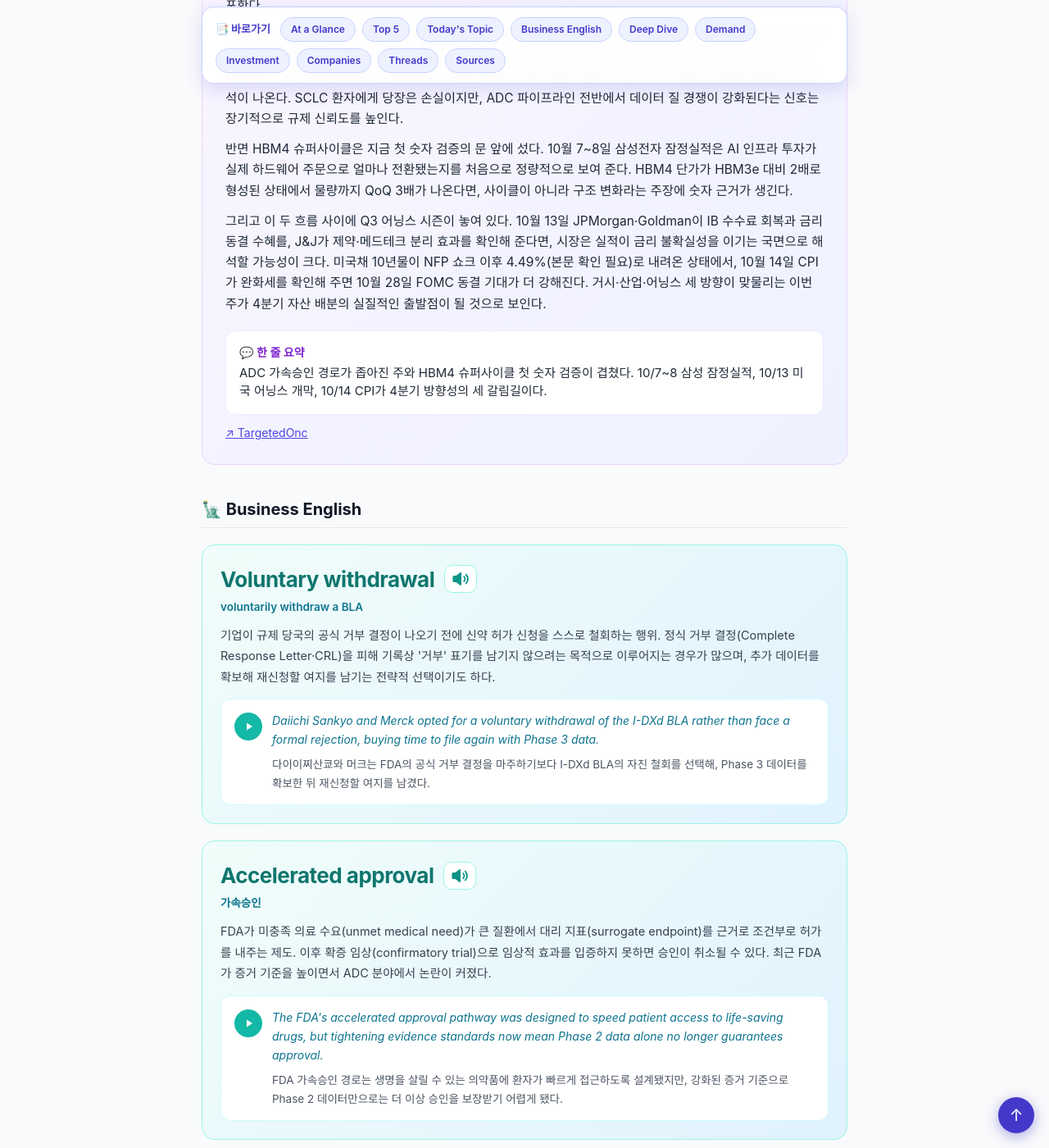
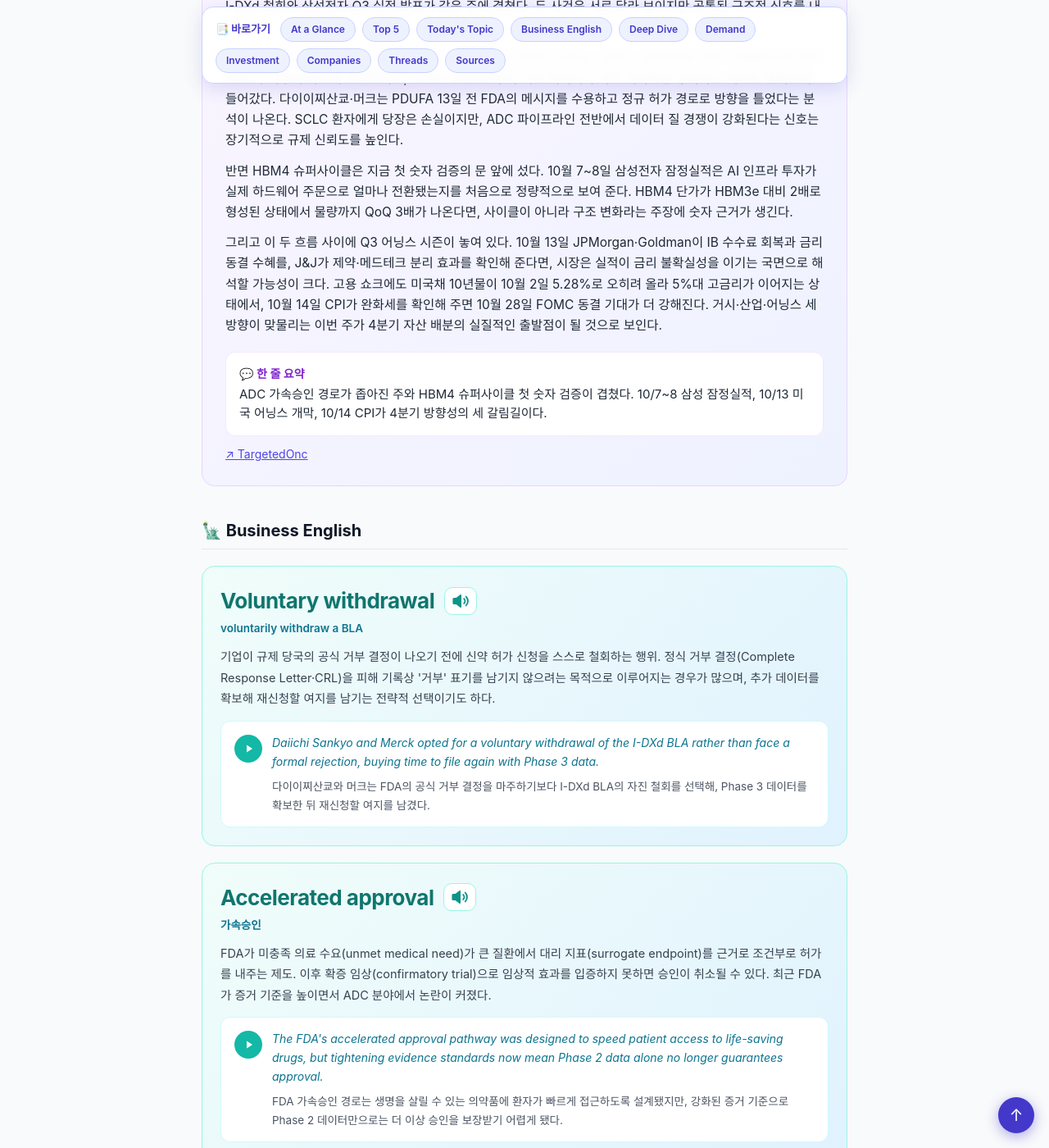
Before and after one commit to kakyungkim/kakyungkim.github.io, a Jekyll site: the page econ-radar/2026-10-04.html, which Jekyll copies as it is, in a window 1280 px wide and 1400 px high, scrolled down 3894 px. Shown: the whole window at 82% size. Built offline with Jekyll 4.4.1, drawn with Linux system fonts in a browser that asks for light colours; nearby versions of some CDN libraries; some web fonts are replaced; some of the changed text lies outside the part shown.

Commit message:
econ-radar: 10-04, 10-06, W40 오기 정정
10-04 코스피 8,000과 국채 10년물 4.49%, 원/달러 1,530원대를 10/2 실제 값(7,003.74, 5.28%, 1,345.75원)으로, 10-06 10년물 흐름, W40 NFP 발표일을 10월 2일로 고쳤다.

```diff
--- a/econ-radar/2026-10-04.html
+++ b/econ-radar/2026-10-04.html
@@ -1,9 +1,9 @@
 <!DOCTYPE html>
 <html lang="ko">
 <head>
-<link rel="canonical" href="https://kakyungkim.github.io/econ-radar/2026-10-04.html">
   <meta charset="UTF-8">
   <meta name="viewport" content="width=device-width, initial-scale=1.0">
+  <link rel="canonical" href="https://kakyungkim.github.io/econ-radar/2026-10-04.html">
   <title>econ-radar — 2026-10-04</title>
   <script src="https://cdn.tailwindcss.com"></script>
   <style>
@@ -397,7 +397,7 @@
           <p class="text-[15px] text-gray-600 leading-relaxed mb-1">삼성전자 Q3 2026 잠정실적이 이번 주(10월 7~8일) 공개될 예정이다. 시장 컨센서스는 영업이익 116조원으로 분기 사상 최초 100조원 돌파가 기대된다. Q2 영업이익(89.4조원, 약 584억달러)에서 29% 추가 도약이 예상된다. HBM4(고대역폭메모리 4세대) 매출은 전 분기 대비 3배 이상 급증이 예상된다.</p>
           <div class="why-matters">
             <div class="label">KEY POINT</div>
-            <div class="text">HBM4 단가는 HBM3e 대비 약 2배($31~36/GB(본문 확인 필요) vs $17~18/GB(본문 확인 필요))에 형성돼 있다. NVIDIA Vera Rubin 플랫폼의 4분기 OEM 출하가 임박해 HBM4 수요 가시성이 높아진 상태다. Q3 실적이 컨센서스를 충족하면 코스피 8,000 방어선의 구조적 근거가 강화된다는 분석이 나온다.</div>
+            <div class="text">HBM4 단가는 HBM3e 대비 약 2배($31~36/GB(본문 확인 필요) vs $17~18/GB(본문 확인 필요))에 형성돼 있다. NVIDIA Vera Rubin 플랫폼의 4분기 OEM 출하가 임박해 HBM4 수요 가시성이 높아진 상태다. Q3 실적이 컨센서스를 충족하면 10월 2일 7,003.74로 7,000선을 되찾은 코스피의 상승 근거가 강화된다는 분석이 나온다.</div>
           </div>
           <div class="customer">
             <div class="label">🙋 DEMAND</div>
@@ -501,7 +501,7 @@
           <p>I-DXd 철회와 삼성전자 Q3 실적 발표가 같은 주에 겹쳤다. 두 사건은 서로 달라 보이지만 공통된 구조적 신호를 내포한다.</p>
           <p>FDA의 이번 사실상 거부는 ADC 붐 기저의 증거 기준이 바뀌고 있다는 신호다. 2020년대 초반 가속승인으로 여러 ADC가 시장에 빠르게 진입했지만, FDA는 2024년부터 기반 데이터가 약한 의약품을 정리하는 재검토 캠페인에 들어갔다. 다이이찌산쿄·머크는 PDUFA 13일 전 FDA의 메시지를 수용하고 정규 허가 경로로 방향을 틀었다는 분석이 나온다. SCLC 환자에게 당장은 손실이지만, ADC 파이프라인 전반에서 데이터 질 경쟁이 강화된다는 신호는 장기적으로 규제 신뢰도를 높인다.</p>
           <p>반면 HBM4 슈퍼사이클은 지금 첫 숫자 검증의 문 앞에 섰다. 10월 7~8일 삼성전자 잠정실적은 AI 인프라 투자가 실제 하드웨어 주문으로 얼마나 전환됐는지를 처음으로 정량적으로 보여 준다. HBM4 단가가 HBM3e 대비 2배로 형성된 상태에서 물량까지 QoQ 3배가 나온다면, 사이클이 아니라 구조 변화라는 주장에 숫자 근거가 생긴다.</p>
-          <p>그리고 이 두 흐름 사이에 Q3 어닝스 시즌이 놓여 있다. 10월 13일 JPMorgan·Goldman이 IB 수수료 회복과 금리 동결 수혜를, J&amp;J가 제약·메드테크 분리 효과를 확인해 준다면, 시장은 실적이 금리 불확실성을 이기는 국면으로 해석할 가능성이 크다. 미국채 10년물이 NFP 쇼크 이후 4.49%(본문 확인 필요)로 내려온 상태에서, 10월 14일 CPI가 완화세를 확인해 주면 10월 28일 FOMC 동결 기대가 더 강해진다. 거시·산업·어닝스 세 방향이 맞물리는 이번 주가 4분기 자산 배분의 실질적인 출발점이 될 것으로 보인다.</p>
+          <p>그리고 이 두 흐름 사이에 Q3 어닝스 시즌이 놓여 있다. 10월 13일 JPMorgan·Goldman이 IB 수수료 회복과 금리 동결 수혜를, J&amp;J가 제약·메드테크 분리 효과를 확인해 준다면, 시장은 실적이 금리 불확실성을 이기는 국면으로 해석할 가능성이 크다. 고용 쇼크에도 미국채 10년물이 10월 2일 5.28%로 오히려 올라 5%대 고금리가 이어지는 상태에서, 10월 14일 CPI가 완화세를 확인해 주면 10월 28일 FOMC 동결 기대가 더 강해진다. 거시·산업·어닝스 세 방향이 맞물리는 이번 주가 4분기 자산 배분의 실질적인 출발점이 될 것으로 보인다.</p>
         </div>
         <div class="mt-5 p-4 bg-white rounded-xl border border-purple-100">
           <p class="text-sm font-semibold text-purple-700 mb-1">💬 한 줄 요약</p>
@@ -612,11 +612,11 @@
           <details class="bg-white rounded-2xl border border-gray-100 shadow-sm overflow-hidden">
             <summary class="flex items-center gap-3 p-5 hover:bg-gray-50 transition-colors">
               <span class="sum-badge badge-macro text-xs font-semibold px-2 py-1 rounded-full flex-shrink-0">Macro</span>
-              <span class="font-semibold text-gray-900 text-[15px] flex-1">미 국채 10년물 4.49% — NFP 쇼크 후 채권 랠리, 10/14 CPI가 경로 결정</span>
+              <span class="font-semibold text-gray-900 text-[15px] flex-1">미 국채 10년물 5.28% — NFP 쇼크에도 5%대 유지, 10/14 CPI가 경로 결정</span>
               <span class="chevron text-gray-400 flex-shrink-0">▼</span>
             </summary>
             <div class="px-5 pb-5 pt-1 text-[15px] text-gray-800 leading-relaxed border-t border-gray-100">
-              <p class="mt-3">9월 NFP +29,000명 쇼크 이후 미 국채 10년물이 4.487%(본문 확인 필요)로 내려왔다. 5년물 4.252%(본문 확인 필요), 30년물 4.941%(본문 확인 필요)를 기록 중이다. 10월 14일 CPI 발표가 완화세를 확인하면 10/28 FOMC 동결 기대가 더 강해지면서 10년물 4.3~4.4% 레인지 탐색 가능성이 있다는 분석이 나온다.</p>
+              <p class="mt-3">9월 NFP +29,000명 쇼크가 나온 10월 2일, 미 국채 10년물은 장중 하락했다가 5.28%로 마감해 전날(5.24%)보다 올랐다. 같은 날 5년물은 5.06%, 30년물은 5.63%였다. 10월 14일 CPI가 완화세를 확인해야 10/28 FOMC 동결 기대가 굳고 10년물이 5% 초반으로 내려갈 여지가 생긴다.</p>
               <div class="grid md:grid-cols-2 gap-3 mt-3">
                 <div class="bg-green-50 border border-green-200 rounded-xl p-4">
                   <p class="text-xs font-bold text-green-700 mb-2">강세 근거</p>
@@ -629,9 +629,9 @@
               </div>
               <div class="why-matters mt-4">
                 <div class="label">전략 프레임</div>
-                <div class="text">10/14 CPI가 이번 달 가장 중요한 단일 데이터다. 10년물 4.5% 돌파 vs 4.3% 하향이 4분기 자산 배분 전략을 가른다.</div>
+                <div class="text">10/14 CPI가 이번 달 가장 중요한 단일 데이터다. 10년물이 5%대 초반으로 내려오느냐, 5.3%를 넘어 고점을 높이느냐가 4분기 자산 배분 전략을 가른다.</div>
               </div>
-              <p class="mt-3 text-sm text-gray-500"><a href="https://www.mortgagenewsdaily.com/treasury/10yr" class="underline text-indigo-600" target="_blank">↗ MortgageNewsDaily</a> · <a href="https://www.briefing.com/bond-market-update/archive/2026/7/20/treasury-market-summary" class="underline text-indigo-600" target="_blank">↗ Briefing.com 채권 요약</a> · <a href="https://fedratecalc.com/us-economic-calendar/october-2026/" class="underline text-indigo-600" target="_blank">↗ FedRateCalc 캘린더</a></p>
+              <p class="mt-3 text-sm text-gray-500"><a href="https://fred.stlouisfed.org/series/DGS10" class="underline text-indigo-600" target="_blank">↗ FRED 10년물(DGS10)</a> · <a href="https://fred.stlouisfed.org/series/DGS5" class="underline text-indigo-600" target="_blank">↗ FRED 5년물(DGS5)</a> · <a href="https://fred.stlouisfed.org/series/DGS30" class="underline text-indigo-600" target="_blank">↗ FRED 30년물(DGS30)</a> · <a href="https://fedratecalc.com/us-economic-calendar/october-2026/" class="underline text-indigo-600" target="_blank">↗ FedRateCalc 캘린더</a></p>
             </div>
           </details>
 
@@ -655,7 +655,7 @@
               <div class="grid md:grid-cols-2 gap-3 mt-3">
                 <div class="bg-green-50 border border-green-200 rounded-xl p-4">
                   <p class="text-xs font-bold text-green-700 mb-2">강세 근거</p>
-                  <p class="text-[14px] text-gray-800 leading-relaxed">HBM4 단가·물량 동시 상승 + NVIDIA Vera Rubin 4Q 출하 → AI 인프라 투자가 하드웨어 주문으로 전환됐다는 구조적 확인이 된다. 코스피 8,000 방어 근거가 강화된다.</p>
+                  <p class="text-[14px] text-gray-800 leading-relaxed">HBM4 단가·물량 동시 상승 + NVIDIA Vera Rubin 4Q 출하 → AI 인프라 투자가 하드웨어 주문으로 전환됐다는 구조적 확인이 된다. 코스피 7,000선 유지 근거가 강화된다.</p>
                 </div>
                 <div class="bg-red-50 border border-red-200 rounded-xl p-4">
                   <p class="text-xs font-bold text-red-700 mb-2">약세 근거</p>
@@ -837,7 +837,7 @@
             <span class="badge-ai text-xs font-semibold px-2.5 py-1 rounded-full">AI</span>
           </div>
           <h3 class="text-[16px] font-bold text-gray-900 mb-3">삼성전자·SK하이닉스 — HBM4 슈퍼사이클 첫 숫자 검증 주</h3>
-          <p class="text-[15px] text-gray-800 leading-relaxed">삼성전자(005930) Q3 잠정실적(10/7~8), SK하이닉스(000660) Q3 실적(10/27). HBM4 단가(HBM3e 대비 2배)·물량(QoQ 3배 추정) 동시 상승이 확인되면 코스피 8,000 방어 근거가 강화된다는 분석이 나온다.</p>
+          <p class="text-[15px] text-gray-800 leading-relaxed">삼성전자(005930) Q3 잠정실적(10/7~8), SK하이닉스(000660) Q3 실적(10/27). HBM4 단가(HBM3e 대비 2배)·물량(QoQ 3배 추정) 동시 상승이 확인되면 코스피 7,000선 유지 근거가 강화된다는 분석이 나온다.</p>
           <div class="grid md:grid-cols-2 gap-3 mt-3">
             <div class="bg-green-50 border border-green-200 rounded-xl p-4">
               <p class="text-xs font-bold text-green-700 mb-2">강세 근거</p>
@@ -888,7 +888,7 @@
         </div>
         <div class="bg-indigo-50 border border-indigo-200 rounded-xl p-5">
           <p class="text-sm font-bold text-indigo-800 mb-2">국내외 연결 고리</p>
-          <p class="text-[14.5px] text-gray-800 leading-relaxed">미국 빅테크 Q3 가이던스(10/20~)가 AI 투자 의지를 확인하면 삼성·SK하이닉스 HBM4 수요 가시성이 후행으로 검증된다. 원달러 환율 1,530~1,560원대에서 미국 CPI 완화 → 금리 하락 → 강원 압력 → 외국인 채권·주식 자금 유입 경로가 형성될 수 있다.</p>
+          <p class="text-[14.5px] text-gray-800 leading-relaxed">미국 빅테크 Q3 가이던스(10/20~)가 AI 투자 의지를 확인하면 삼성·SK하이닉스 HBM4 수요 가시성이 후행으로 검증된다. 원/달러 환율 1,340원대(10월 2일 1,345.75원)에서 미국 CPI 완화 → 금리 하락 → 강원 압력 → 외국인 채권·주식 자금 유입 경로가 형성될 수 있다.</p>
         </div>
 
       </div>
@@ -914,7 +914,7 @@
             <span class="badge-market text-xs font-semibold px-2.5 py-1 rounded-full">Market</span>
           </div>
           <h3 class="text-[16px] font-bold text-gray-900 mb-2">삼성전자 — HBM4 이익률 정점 시험대</h3>
-          <p class="text-[15px] text-gray-800 leading-relaxed">Q3 잠정실적(10/7~8) — 116조원 컨센서스와 HBM4 QoQ 3배 급증이 코스피 8,000 방어선과 직결된다. NVIDIA Vera Rubin 4Q 출하와 맞물려 단가 구조가 바뀌는 구간이다. SK하이닉스와의 HBM4 점유율 격차 축소 여부가 장기 마진 변수다. (<a href="https://www.koreatimes.co.kr/business/tech-science/20260707/samsung-projects-record-q2-earnings-with-584-bil-operating-profit" class="underline text-indigo-700 ml-1" target="_blank">Korea Times</a>)</p>
+          <p class="text-[15px] text-gray-800 leading-relaxed">Q3 잠정실적(10/7~8) — 116조원 컨센서스와 HBM4 QoQ 3배 급증이 코스피 7,000선 유지와 직결된다. NVIDIA Vera Rubin 4Q 출하와 맞물려 단가 구조가 바뀌는 구간이다. SK하이닉스와의 HBM4 점유율 격차 축소 여부가 장기 마진 변수다. (<a href="https://www.koreatimes.co.kr/business/tech-science/20260707/samsung-projects-record-q2-earnings-with-584-bil-operating-profit" class="underline text-indigo-700 ml-1" target="_blank">Korea Times</a>)</p>
           <p class="mt-2 text-sm text-gray-500"><a href="https://www.koreatimes.co.kr/business/tech-science/20260707/samsung-projects-record-q2-earnings-with-584-bil-operating-profit" class="underline text-indigo-600" target="_blank">↗ Korea Times</a></p>
         </div>
 
@@ -978,7 +978,7 @@
             <p class="text-xs font-bold text-gray-500 uppercase tracking-wider mb-3">거시·정책</p>
             <ul class="space-y-2 text-[13.5px]">
               <li><a href="https://www.nasdaq.com/articles/looking-ahead-q3-earnings-season-what-expect" class="text-indigo-600 underline" target="_blank">Nasdaq (Q3 어닝스 프리뷰)</a></li>
-              <li><a href="https://www.mortgagenewsdaily.com/treasury/10yr" class="text-indigo-600 underline" target="_blank">MortgageNewsDaily</a></li>
+              <li><a href="https://fred.stlouisfed.org/series/DGS10" class="text-indigo-600 underline" target="_blank">FRED 10년물(DGS10)</a></li>
               <li><a href="https://fedratecalc.com/us-economic-calendar/october-2026/" class="text-indigo-600 underline" target="_blank">FedRateCalc 캘린더</a></li>
               <li><a href="https://www.hudson-labs.com/research/goldman-sachs-q3-2026-earnings-gs-results-preview" class="text-indigo-600 underline" target="_blank">HudsonLabs (Goldman·J&amp;J 프리뷰)</a></li>
             </ul>
--- a/econ-radar/2026-W40.html
+++ b/econ-radar/2026-W40.html
@@ -66,7 +66,7 @@
 <p>근거 노트: [[daily/2026-09-28]] · [[daily/2026-09-29]] · [[daily/2026-09-30]] · [[daily/2026-10-01]] · [[daily/2026-10-03]]</p>
 <p>9월 28일(월) 시장은 세 가지 압박을 동시에 받았다. KOSPI는 2.70% 하락해 6,889pt를 기록했고 외국인은 하루 3.1조원을 순매도했다. Brent는 $107.34로 연고점 근접, 미 10년물은 5.24%였다. 다음 날 Section 232 Annex III가 발효되면서 인도·중국산 의약품 및 원료에 100%, 한국·EU에 15% 관세가 붙었다. 4거래일 누계 외국인 순매도는 9조원을 넘었다.</p>
 <p>9월 30일에는 지표와 금리가 엇갈렸다. 미 상무부 경제분석국(BEA)은 2분기 GDP 3차 추정치를 연율 +2.2%로 발표했는데, 2차 추정보다 0.7%p 높았다. 8월 근원 PCE 물가는 전월비 +0.2%, 전년비 +3.0%(헤드라인은 +0.3%, +3.4%)로 예상을 밑돌았다. 그런데도 10년물은 장중 5.3%를 넘어 약 24년 만의 최고를 찍었고 종가는 5.29%로 집계됐다. 지표가 좋아졌는데 금리가 오른 이유는 확인되지 않았다. 같은 날 코스피는 6,838.04(-0.48%)로 마감했고 외국인은 4거래일째 순매도(약 2조1,000억원)했다. 연준의 10월 추가 인상 확률은 보도마다 약 37%와 65~70%로 갈려 어느 쪽도 근거로 쓰기 어렵다.</p>
-<p>반전은 10월 3일(금) 나왔다. 9월 NFP는 +29,000명으로 컨센서스 +84,000의 절반도 안 됐다. 허리케인·항만 파업 여파를 감안해도 노동시장 냉각이 뚜렷했다. FOMC 동결 확률이 재차 상향 조정됐다. 이란 핵 협상 진전 보도가 겹치며 유가는 $80 아래로 빠졌다.</p>
+<p>반전은 10월 2일(금) 나왔다. 9월 NFP는 +29,000명으로 컨센서스 +84,000의 절반도 안 됐다. 허리케인·항만 파업 여파를 감안해도 노동시장 냉각이 뚜렷했다. FOMC 동결 확률이 재차 상향 조정됐다. 이란 핵 협상 진전 보도가 겹치며 유가는 $80 아래로 빠졌다.</p>
 <p><strong>Why it matters</strong>: 주 단위로 보면 "고금리·고유가 복합 쇼크 → 고용 냉각발 금리 하락"이라는 반전 구조가 선명하다. 특히 9월 30일에 성장 상향과 물가 둔화에도 금리가 올랐다는 점은, 금리를 움직인 변수가 이번 주 지표만으로는 설명되지 않았음을 보여 준다. 일별 뉴스에서는 각 사건이 독립된 충격으로 보이지만, 주간 패턴을 겹쳐 보면 FOMC 경로에 대한 시장 기대가 이번 주를 기점으로 다시 흔들렸음을 알 수 있다. 11월 FOMC 인하 여부가 다음 주 핵심 가격 변수다.</p>
 <p><strong>양면 시각</strong>: 고용 냉각을 금리 완화의 신호로 읽는 시각(리스크 자산 매수)이 있는 반면, 경기 침체 초입 신호로 읽는 시각(방어주 전환)도 팽팽하다. NFP 한 달 치만으로 추세를 단정하기 어렵다는 점도 변수다. GDP는 연간 개정으로 2021년 1월까지 소급 수정됐으므로, 한 분기 숫자보다 개정 후 기저를 새로 읽어야 한다.</p>
 <hr>
```
Also changed, not shown: econ-radar/2026-10-06.html (+6 -6 lines).
